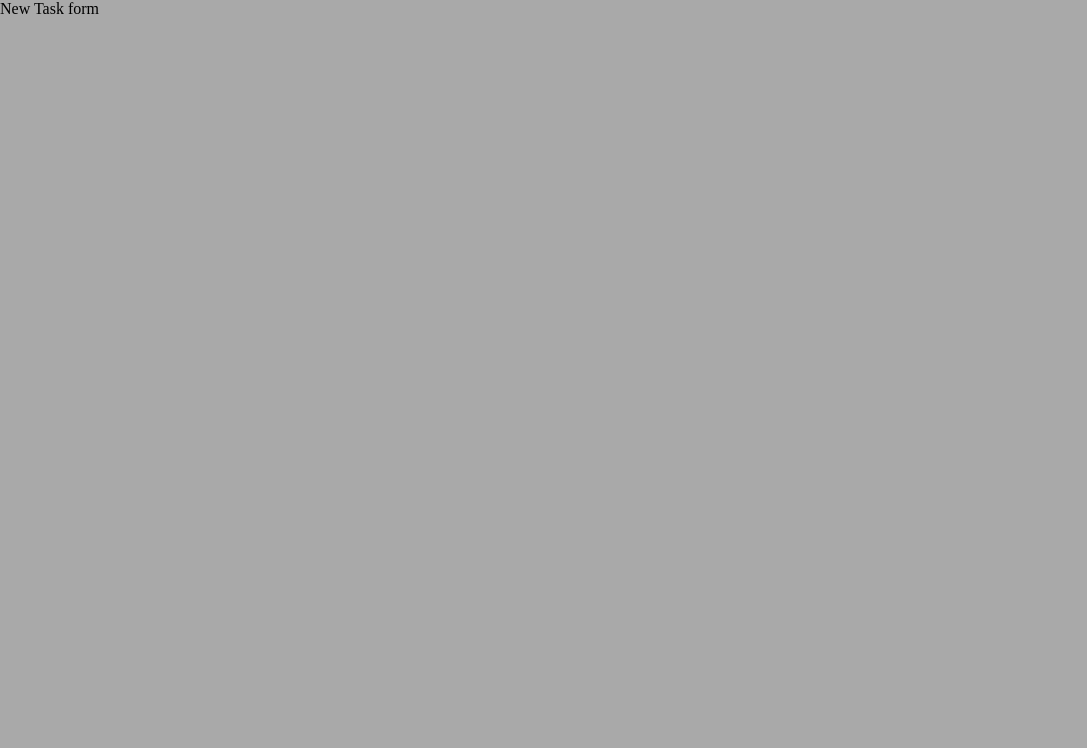
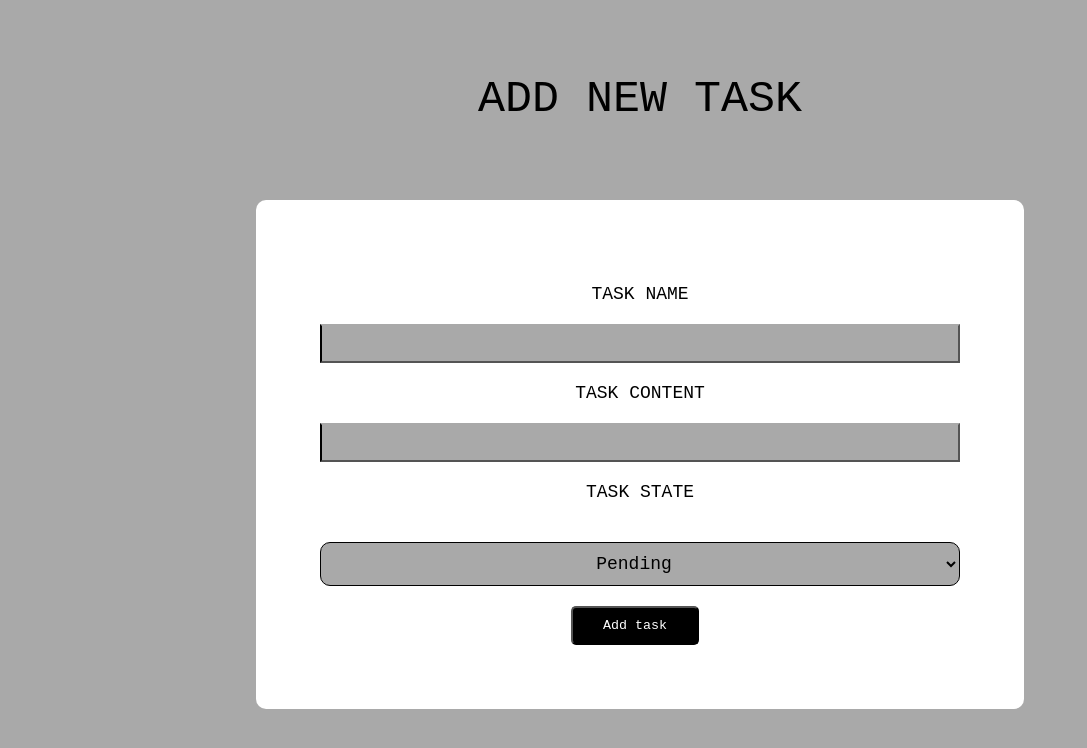
Before and after one commit to AlejandroMtz07/TaskManagerFront, a React (Vite) app: page /newtask in a window 1280 px wide. Shown: the top 748 px of the page, without its empty margins (0-1087 px from the left). Built offline with nearby package versions, Linux system fonts and the light colour scheme; no server answers.

Commit message:
AddTask funcionality added

```diff
--- a/src/AuthContext/AuthContext.tsx
+++ b/src/AuthContext/AuthContext.tsx
@@ -17,12 +17,8 @@ export const AuthProvider = ({children}:{children:ReactNode})=>{
         axios.get(
             'http://localhost:3000/api/tasks',
             {withCredentials:true}
-        ).then((res)=>{
-            if(res.statusText === 'OK'){
-                setIsLoged(true);
-            }else{
-                setIsLoged(false);
-            }
+        ).then(()=>{
+            setIsLoged(true);
         }).catch(()=>{
             setIsLoged(false);
         })
--- /dev/null
+++ b/src/Components/TaskIndex/NewTaskForm/NewTaskForm.module.css
@@ -0,0 +1,58 @@
+.newtaskcontainer{
+    display: flex;
+    flex-direction: column;
+}
+.formcontainer{
+    background-color: white;
+    border-radius: 10px;
+    padding: 5%;
+    height: 50%;
+    width: 50%;
+    margin-left: 20%;
+}
+.taskform{
+    background-color: transparent;
+    display: flex;
+    flex-direction: column;
+    text-align: center;
+}
+.taskform label{
+    text-transform: uppercase;
+    font-family: 'Courier New', Courier, monospace;
+    font-size: large;
+    background-color: transparent;
+    padding: 20px;
+}
+.taskform input{
+    text-align: center;
+    border-color: transparent black black black;
+    background-color: darkgray;
+    padding: 10px;
+}
+.taskform select{
+    background-color: darkgray;
+    text-align: center;
+    font-size: large;
+}
+.taskform option{
+    background-color: darkgray;
+    border-radius: 10px;
+}
+.taskform button{
+    background-color: black;
+    color: white;
+    width: 20%;
+    align-self: center;
+    margin-top: 20px;
+    border-radius: 5px;
+}
+.errormessage{
+    background-color: rgb(203, 103, 103);
+    color: white;
+    padding: 10px;
+    font-family: 'Courier New', Courier, monospace;
+    margin-top: 10px;
+    margin-left: 10%;
+    margin-right: 10%;
+    border-radius: 5px;
+}
--- a/src/Components/TaskIndex/NewTaskForm/NewTaskForm.tsx
+++ b/src/Components/TaskIndex/NewTaskForm/NewTaskForm.tsx
@@ -1,8 +1,64 @@
+import z, { string } from 'zod';
+import { Presentation } from '../../PresentationComponent/Presentation';
+import style from './NewTaskForm.module.css';
+import { useForm } from 'react-hook-form';
+import { zodResolver } from '@hookform/resolvers/zod';
+import { useNavigate } from 'react-router-dom';
+import axios from 'axios';
+
+const TaskSchema = z.object({
+  taskname: string().min(4,'Name can\'t be empty'),
+  taskcontent: string().min(1,'Task can\'t be empty'),
+  taskstate: string()
+});
+
+export type TaskData = z.infer<typeof TaskSchema>;
 
 export default function NewTaskForm() {
+
+  //Import things from the useForm hook
+  const { register, handleSubmit, formState: { errors }, reset } = useForm<TaskData>({
+    resolver: zodResolver(TaskSchema)
+  });
+  const navigate = useNavigate();
+
+  const onSubmit = (data:TaskData) =>{
+    axios.post(
+      'http://localhost:3000/api/tasks',
+      {
+        taskname: data.taskname,
+        taskcontent: data.taskcontent,
+        taskstate: data.taskstate
+      },
+      {withCredentials: true}
+    ).then((response)=>{
+      console.log(response);
+    }).catch((error)=>{
+      console.log(error);
+    })
+  }
+
   return (
-    <div>
-        New Task form
+    <div className={style.newtaskcontainer}>
+      <Presentation title='Add new task'/>
+      <div className={style.formcontainer}>
+        <form className={style.taskform} onSubmit={handleSubmit(onSubmit)}>
+          <label>Task name</label>
+          <input type="text" {...register('taskname')}/>
+          {errors.taskname && (<p className={style.errormessage}>Add a task name</p>)}
+          <label>Task content</label>
+          <input type="text" {...register('taskcontent')}/>
+          {errors.taskcontent && (<p className={style.errormessage}>Add a task content</p>)}
+          <label>Task state</label>
+          <select {...register('taskstate',{required: true})}>
+            <option>Pending</option>
+            <option>Postponed</option>
+            <option>Done</option>
+          </select>
+          {errors.taskstate && (<p className={style.errormessage}>Add a task state</p>)}
+          <button type='submit'>Add task</button>
+        </form>
+      </div>
     </div>
   )
 }
--- a/src/Components/TaskIndex/TasksIndex.tsx
+++ b/src/Components/TaskIndex/TasksIndex.tsx
@@ -6,7 +6,7 @@ import Task from "./Task/Task";
 import { useAuth } from "../../AuthContext/AuthContext";
 import Footer from "../FooterComponent/Footer";
 import Navbar from "../NavbarComponent/Navbar";
-import { Navigate, useNavigate } from "react-router-dom";
+import { Navigate } from "react-router-dom";
 
 interface Task {
     id: number
@@ -53,8 +53,9 @@ export default function TasksIndex() {
                             />
                         ))}
                     </div>
-                    ) : (<Navigate to={'/login'}/>)
+                    ):(<Navigate to={'/login'}/>)
             }
+
             <Footer/>
         </div>
     )
```
